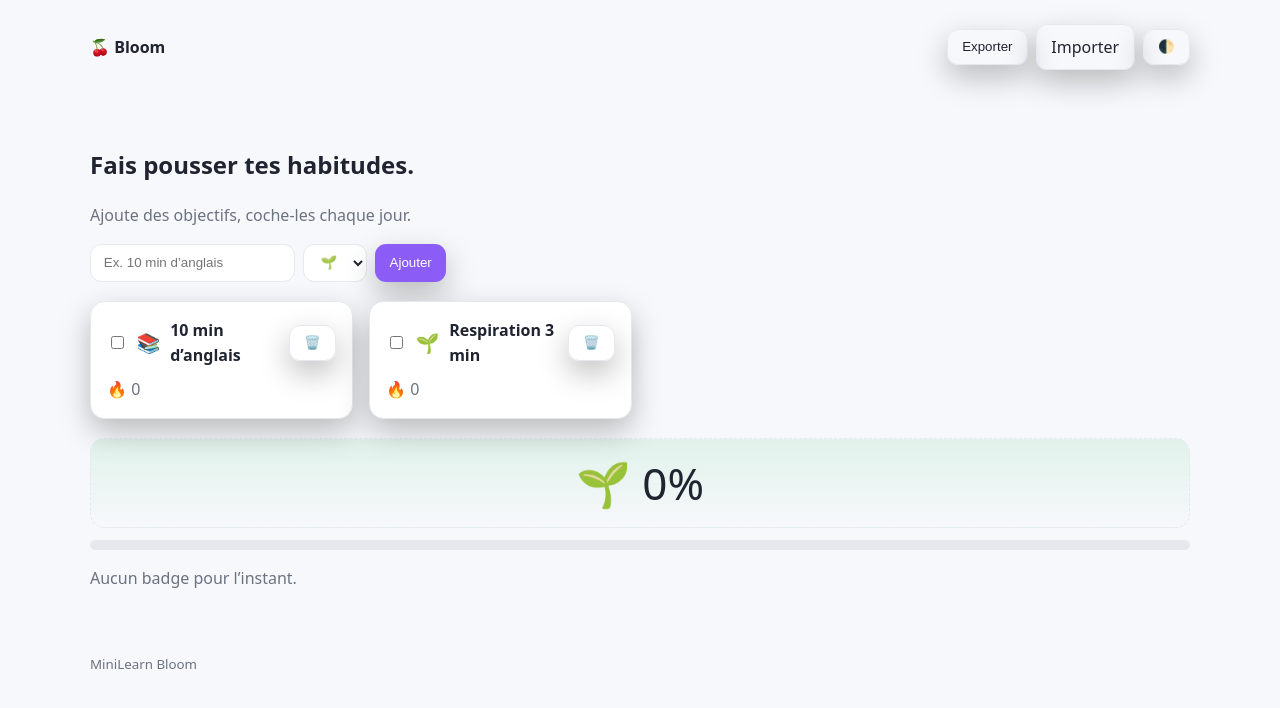
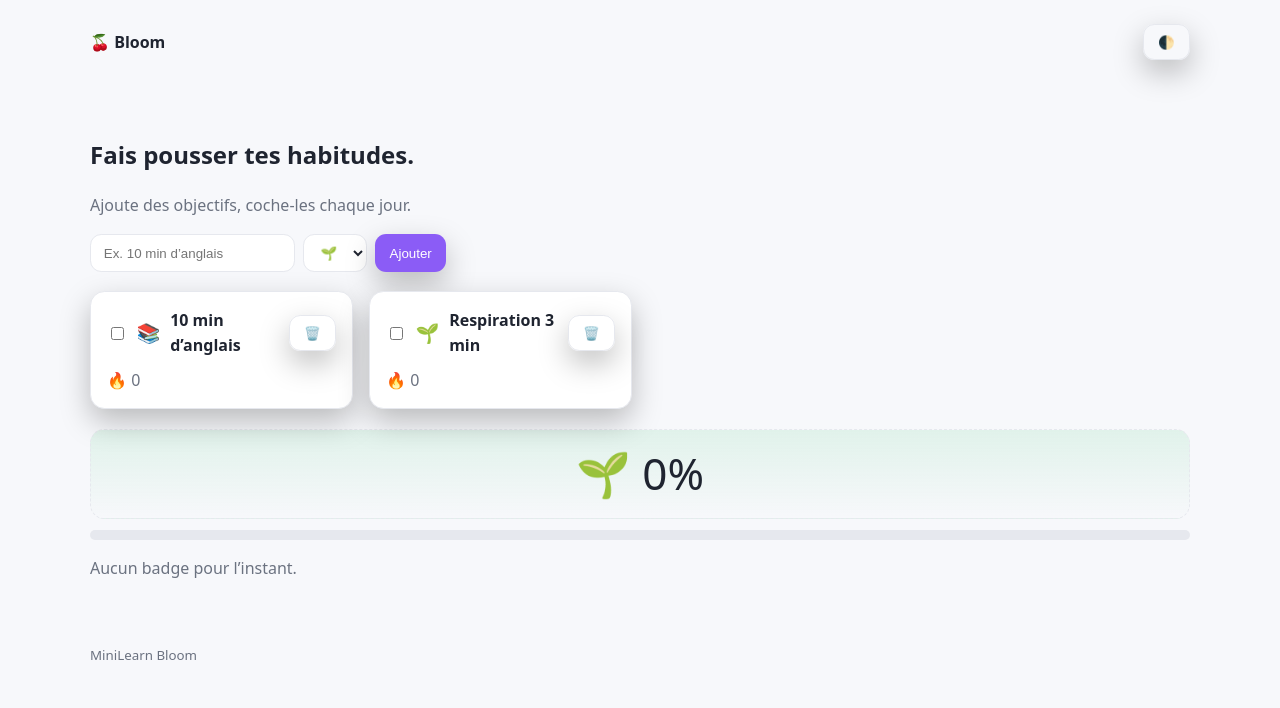
Before and after one commit to EtoileSombre/Bloom, a plain HTML site: page index.html in a window 1280 px wide. Drawn offline with Linux system fonts and the light colour scheme.

Commit message:
Suppression d'import export pas utile pour mon projet pur front

```diff
--- a/index.html
+++ b/index.html
@@ -13,10 +13,6 @@
 <header class="site-header container">
 <a class="logo" href="#">🍒 Bloom</a>
 <nav class="actions">
-<button id="btnExport" class="btn ghost">Exporter</button>
-<label class="btn ghost" style="cursor:pointer">
-Importer <input id="fileImport" type="file" accept="application/json" hidden>
-</label>
 <button id="themeToggle" class="btn ghost" aria-pressed="false" aria-label="Basculer le thème">🌓</button>
 </nav>
 </header>
```
